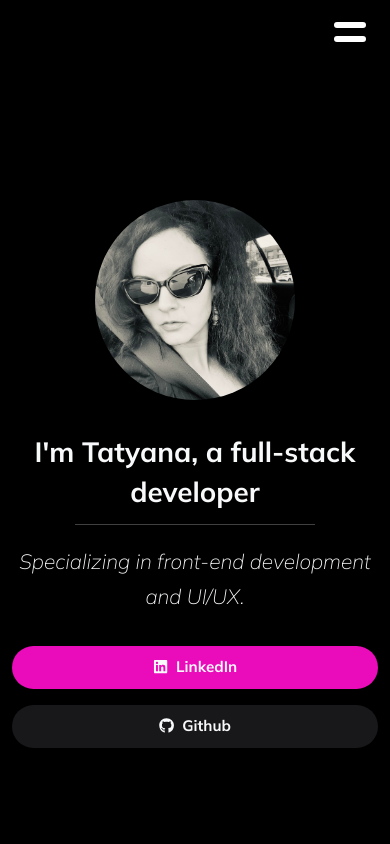
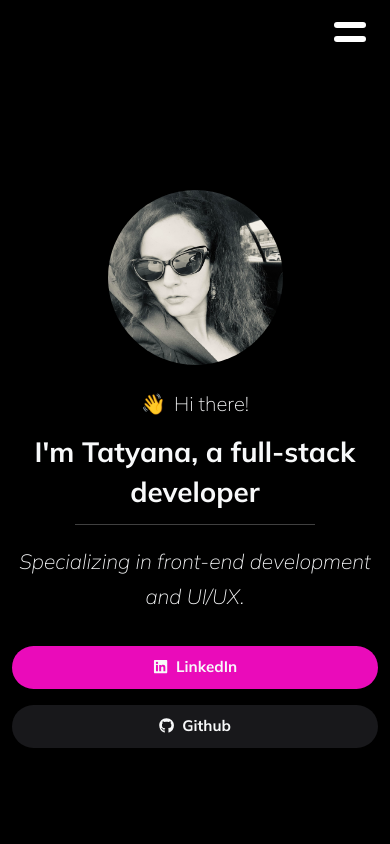
Before and after one commit to tatyanakarlen/new_portfolio, a Next.js app: page / in a window 390 px wide. Shown: the top 844 px of the page. Built offline with nearby package versions, Linux system fonts and the light colour scheme.

Commit message:
added back hi there wave div

```diff
--- a/src/app/sections/About/About.module.css
+++ b/src/app/sections/About/About.module.css
@@ -13,6 +13,12 @@
 
 .svgContainer {
   padding-inline-end: 3rem;
+}
+
+@media (min-width: 1382px) {
+  .contentWrapper h2 {
+    width: 80%;
+  }
 }
 
 @media (max-width: 991px) {
--- a/src/app/sections/About/About.tsx
+++ b/src/app/sections/About/About.tsx
@@ -4,21 +4,22 @@ import { Container } from "react-bootstrap";
 import AboutSvg from "./svg/AboutSvg";
 import CustomBtn from "@/components/CustomBtn/CustomBtn";
 import { FaDownload } from "react-icons/fa";
-import useMediaQueries from "@/utils/UseMediaQuery";
+
 
 const About = () => {
-  const { isMobile, isXsMobile } = useMediaQueries();
+
 
   return (
     <div id="about" className={`${styles.about}`}>
       <Container className={`${styles.aboutContainer} d-flex section gap-5`}>
-        <div className={`${styles.svgContainer} d-flex justify-content-center align-items-center`}>
+        <div
+          className={`${styles.svgContainer} d-flex justify-content-center align-items-center`}
+        >
           <AboutSvg />
         </div>
         <div className={styles.contentWrapper}>
           <h2 className="fw-semibold">
-          I am a passionate multi-skilled developer
-            {!isMobile || (!isXsMobile && <br />)} based in Toronto
+            I am a passionate multi-skilled developer based in Toronto
           </h2>
           <p className={`${styles.aboutText} mt-4 fw-light`}>
             With over 2.5 years of experience in software development, I have a
--- a/src/app/sections/Home/Home.module.css
+++ b/src/app/sections/Home/Home.module.css
@@ -62,8 +62,8 @@
     justify-content: space-between;
   }
   .bioImage {
-    height: 200px;
-    width: 200px;
+    height: 175px;
+    width: 175px;
   }
   .imgContainer {
     order: -1;
@@ -73,10 +73,10 @@
     gap: 1rem !important;
   }
   .hiThere {
-    display: none !important;
+    margin-top: 0.7rem;
   }
   .h1 {
-    margin-top: 1rem !important;
+    margin-top: 0.5rem !important;
     text-align: center;
     font-size: calc(1.375rem + 1.5vw) !important;
     line-height: 2.5rem;
```
